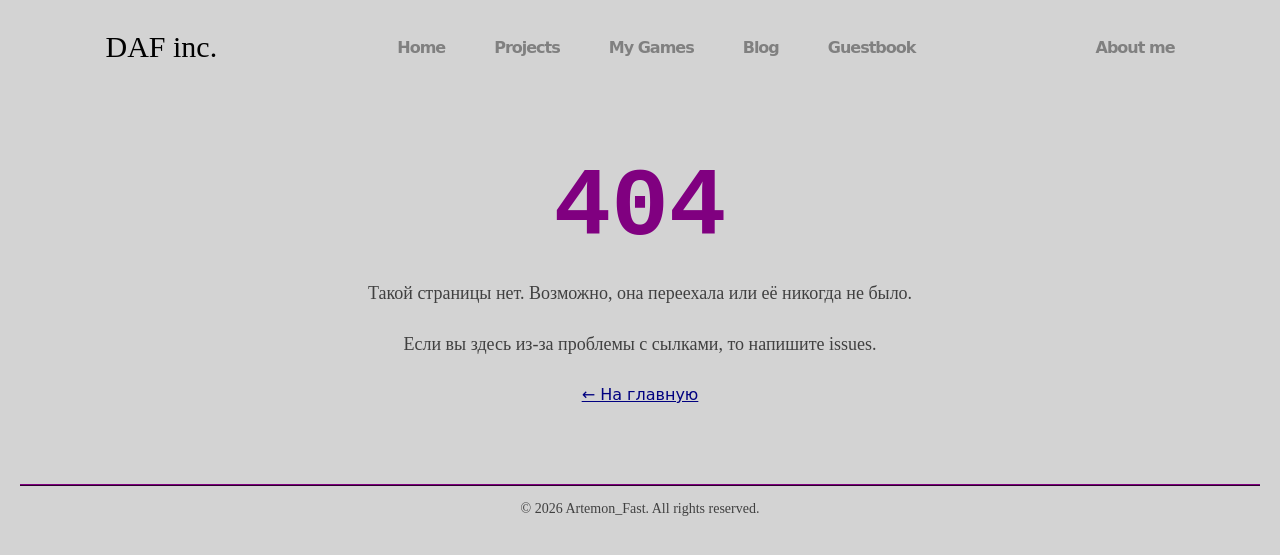
After one commit to ArtemonFast/WebSite, a PHP site: page /includes/404.php in a window 1280 px wide. The commit adds this page. Shown: the top 555 px of the page. Run offline with PHP 8.4, Linux system fonts and the light colour scheme.

Commit message:
Added 404 pages, router, head include

```diff
--- /dev/null
+++ b/includes/404.php
@@ -0,0 +1,26 @@
+<?php
+$title = '404 — Страница не найдена';
+$description = 'Такой страницы нет.';
+$styles = [];
+?>
+<!DOCTYPE html>
+<html lang="ru">
+<head>
+  <?php include $_SERVER['DOCUMENT_ROOT'] . '/includes/head.php'; ?>
+</head>
+<body>
+  <?php $active = ''; ?>
+  <?php include $_SERVER['DOCUMENT_ROOT'] . '/includes/header.php'; ?>
+
+  <main>
+    <section class="not-found">
+      <h1 class="not-found__code">404</h1>
+      <p class="not-found__text">Такой страницы нет. Возможно, она переехала или её никогда не было.</p>
+      <p class="not-found__text">Если вы здесь из-за проблемы с сылками, то напишите issues.</p>
+      <p><a href="/index.php">← На главную</a></p>
+    </section>
+  </main>
+
+  <?php include $_SERVER['DOCUMENT_ROOT'] . '/includes/footer.php'; ?>
+</body>
+</html>
--- /dev/null
+++ b/includes/head.php
@@ -0,0 +1,11 @@
+<head>
+    <meta charset="UTF-8">
+    <meta name="viewport" content="width=device-width, initial-scale=1.0">
+    <meta name="description" content="<?php echo $description; ?>">
+    <title><?php echo $title; ?> — DAF inc.</title>
+    <link rel="stylesheet" href="/style.css">
+    <?php foreach ($styles as $style): ?>
+        <link rel="stylesheet" href="<?php echo $style; ?>">
+    <?php endforeach; ?>
+    <link rel="shortcut icon" href="/Assets/images/icon.jpg">
+</head>
--- a/includes/header.php
+++ b/includes/header.php
@@ -1,26 +1,25 @@
   <header class="head">
-    <h1 class="headline">Home page</h1>
    <div class="head__container">
      <nav class="head__nav">
        <p style="font-size: 30px"> DAF inc. </p>
        <ul class="head__list">
          <li>
-           <a class="head__list-link" href="/index.php">Home</a>
+           <a class="head__list-link <?php echo $active === 'home' ? 'active' : ''; ?>" href="/index.php">Home</a>
          </li>
          <li>
-           <a class="head__list-link" href="#">Projects</a>
+           <a class="head__list-link <?php echo $active === 'projects' ? 'active' : ''; ?>" href="#">Projects</a>
          </li>
          <li>
-           <a class="head__list-link" href="#">My Games</a>
+           <a class="head__list-link <?php echo $active === 'games' ? 'active' : ''; ?>" href="#">My Games</a>
          </li>
          <li>
-           <a class="head__list-link" href="/blog/index.php">Blog</a>
+           <a class="head__list-link <?php echo $active === 'blog' ? 'active' : ''; ?>" href="/blog/index.php">Blog</a>
          </li>
          <li>
-           <a class="head__list-link" href="#">Guestbook</a>
+           <a class="head__list-link <?php echo $active === 'guestbook' ? 'active' : ''; ?>" href="#">Guestbook</a>
          </li>
        </ul>
-           <a class="head__list-link" href="#">About me</a>
+           <a class="head__list-link <?php echo $active === 'me' ? 'active' : ''; ?>" href="#">About me</a>
      </nav>
    </div>
   </header>
--- a/style.css
+++ b/style.css
@@ -63,7 +63,7 @@ a {
 }
 
 .headline {
-  padding-bottom: 20px;
+  padding: 30px 0 20px 0;
   text-align: center;
 }
 
@@ -90,3 +90,27 @@ a {
   border-top: 2px ridge #800080;    /* та же фиолетовая тема */
   margin-bottom: 15px;
 }
+
+.not-found {
+  text-align: center;
+  padding: 60px 20px;
+  font-family: "Times New Roman", serif;
+}
+
+.not-found__code {
+  font-size: 96px;
+  color: #800080;
+  margin-bottom: 20px;
+  font-family: "Courier New", monospace;
+}
+
+.not-found__text {
+  font-size: 18px;
+  color: #404040;
+  margin-bottom: 30px;
+}
+
+.not-found a {
+  color: #000080;
+  text-decoration: underline;
+}
```
Also changed, not shown: blog/index.php (+7 -9 lines), blog/posts/first-post.php (+8 -34 lines), index.php (+6 -8 lines), router.php (added, +14 -0 lines), Assets/images/icon.jpg (added).
